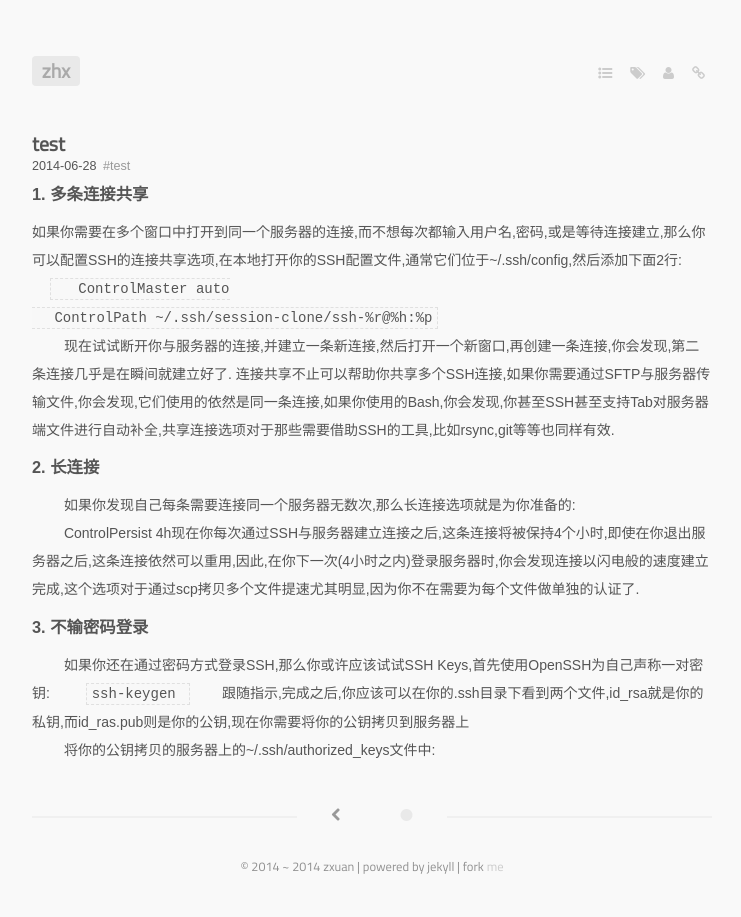
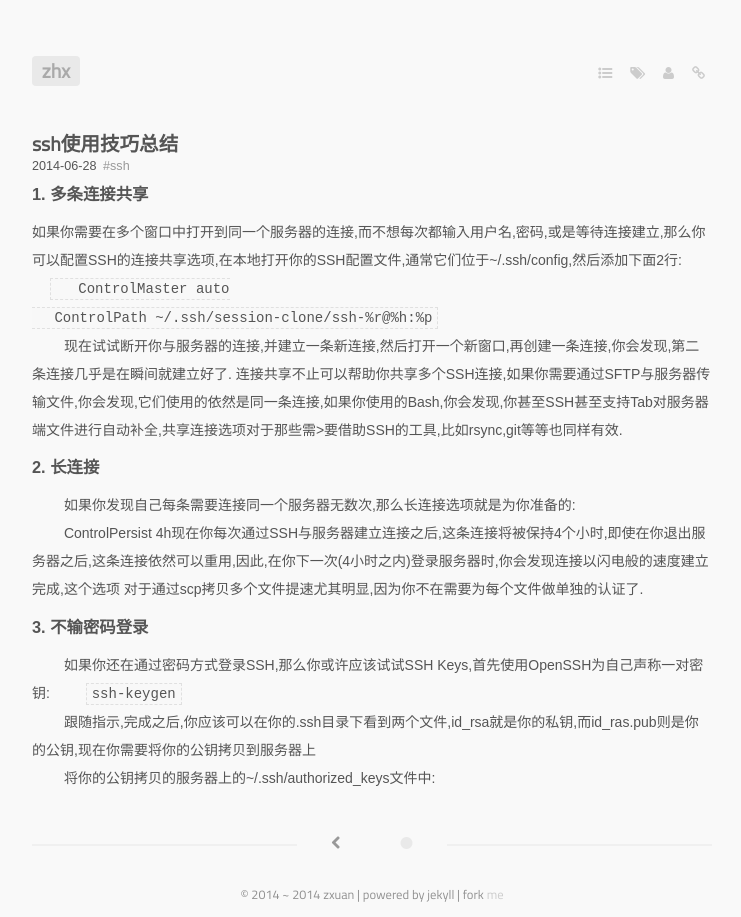
Before and after one commit to zxuan/blog, a Jekyll site: the page built from _posts/2014-06-28-ssh使用技巧总结.markdown, in a window 1280 px wide. Shown: the whole page, without its empty margins (268-1009 px from the left). Built offline with Jekyll 4.4.1, drawn with Linux system fonts in a browser that asks for light colours; some web fonts are replaced; Markdown is read by kramdown in place of the engine named in the settings.

Commit message:
ssh使用技巧总结

```diff
--- a/_posts/2014-06-28-ssh使用技巧总结.markdown
+++ b/_posts/2014-06-28-ssh使用技巧总结.markdown
@@ -1,33 +1,36 @@
 ---
-title: 'test'
+title: 'ssh使用技巧总结'
 layout: post
-guid: urn:uuid:d0c24cf3-76b7-4570-bf81-df76ef75f8f6
+guid: urn:uuid:019f6e3e-c00d-4b98-a60f-3dd3ccadaa41
 tags:
-    - test
+  - ssh
 ---
 <h3>1. 多条连接共享</h3>
 <p>
-	如果你需要在多个窗口中打开到同一个服务器的连接,而不想每次都输入用户名,密码,或是等待连接建立,那么你可以配置SSH的连接共享选项,在本地打开你的SSH配置文件,通常它们位于~/.ssh/config,然后添加下面2行:<br/>
-　	<code>
-	　	ControlMaster auto<br/>
-　		ControlPath ~/.ssh/session-clone/ssh-%r@%h:%p<br/>
-	</code>
-　　 	现在试试断开你与服务器的连接,并建立一条新连接,然后打开一个新窗口,再创建一条连接,你会发现,第二条连接几乎是在瞬间就建立好了.
-	连接共享不止可以帮助你共享多个SSH连接,如果你需要通过SFTP与服务器传输文件,你会发现,它们使用的依然是同一条连接,如果你使用的Bash,你会发现,你甚至SSH甚至支持Tab对服务器端文件进行自动补全,共享连接选项对于那些需要借助SSH的工具,比如rsync,git等等也同样有效.
+        如果你需要在多个窗口中打开到同一个服务器的连接,而不想每次都输入用户名,密码,或是等待连接建立,那么你可以配置SSH的连接共享选项,在本地打开你的SSH配置文件,通常它们位于~/.ssh/config,然后添加下面2行:<br/>
+　      <code>
+        　      ControlMaster auto<br/>
+　              ControlPath ~/.ssh/session-clone/ssh-%r@%h:%p
+        </code>
+        <br/>
+　　    现在试试断开你与服务器的连接,并建立一条新连接,然后打开一个新窗口,再创建一条连接,你会发现,第二条连接几乎是在瞬间就建立好了.
+        连接共享不止可以帮助你共享多个SSH连接,如果你需要通过SFTP与服务器传输文件,你会发现,它们使用的依然是同一条连接,如果你使用的Bash,你会发现,你甚至SSH甚至支持Tab对服务器端文件进行自动补全,共享连接选项对于那些需>要借助SSH的工具,比如rsync,git等等也同样有效.
 </p>
 
 <h3>2. 长连接</h3>
 <p>
-	如果你发现自己每条需要连接同一个服务器无数次,那么长连接选项就是为你准备的:<br/>
-　　	ControlPersist 4h现在你每次通过SSH与服务器建立连接之后,这条连接将被保持4个小时,即使在你退出服务器之后,这条连接依然可以重用,因此,在你下一次(4小时之内)登录服务器时,你会发现连接以闪电般的速度建立完成,这个选项对于通过scp拷贝多个文件提速尤其明显,因为你不在需要为每个文件做单独的认证了.
+        如果你发现自己每条需要连接同一个服务器无数次,那么长连接选项就是为你准备的:<br/>
+　　    ControlPersist 4h现在你每次通过SSH与服务器建立连接之后,这条连接将被保持4个小时,即使在你退出服务器之后,这条连接依然可以重用,因此,在你下一次(4小时之内)登录服务器时,你会发现连接以闪电般的速度建立完成,这个选项
+对于通过scp拷贝多个文件提速尤其明显,因为你不在需要为每个文件做单独的认证了.
 </p>
 
 <h3>3. 不输密码登录</h3>
 <p>
-	如果你还在通过密码方式登录SSH,那么你或许应该试试SSH Keys,首先使用OpenSSH为自己声称一对密钥:
-　　	<code>
-		 ssh-keygen
-	</code>
-　　	跟随指示,完成之后,你应该可以在你的.ssh目录下看到两个文件,id_rsa就是你的私钥,而id_ras.pub则是你的公钥,现在你需要将你的公钥拷贝到服务器上<br/>
-　　	将你的公钥拷贝的服务器上的~/.ssh/authorized_keys文件中:<br/>
+        如果你还在通过密码方式登录SSH,那么你或许应该试试SSH Keys,首先使用OpenSSH为自己声称一对密钥:
+　　    <code>
+                 ssh-keygen
+        </code>
+        <br/>
+　　    跟随指示,完成之后,你应该可以在你的.ssh目录下看到两个文件,id_rsa就是你的私钥,而id_ras.pub则是你的公钥,现在你需要将你的公钥拷贝到服务器上<br/>
+　　    将你的公钥拷贝的服务器上的~/.ssh/authorized_keys文件中:<br/>
 </p>
```
